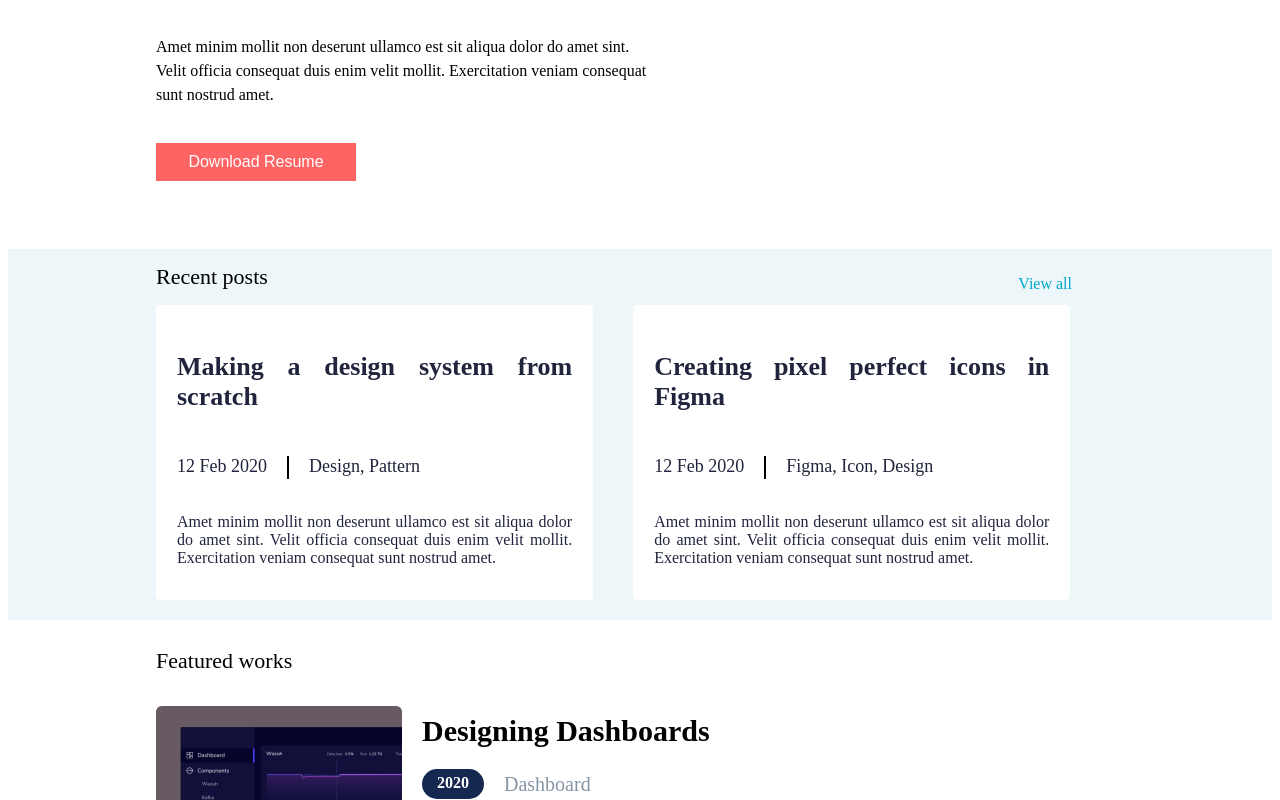
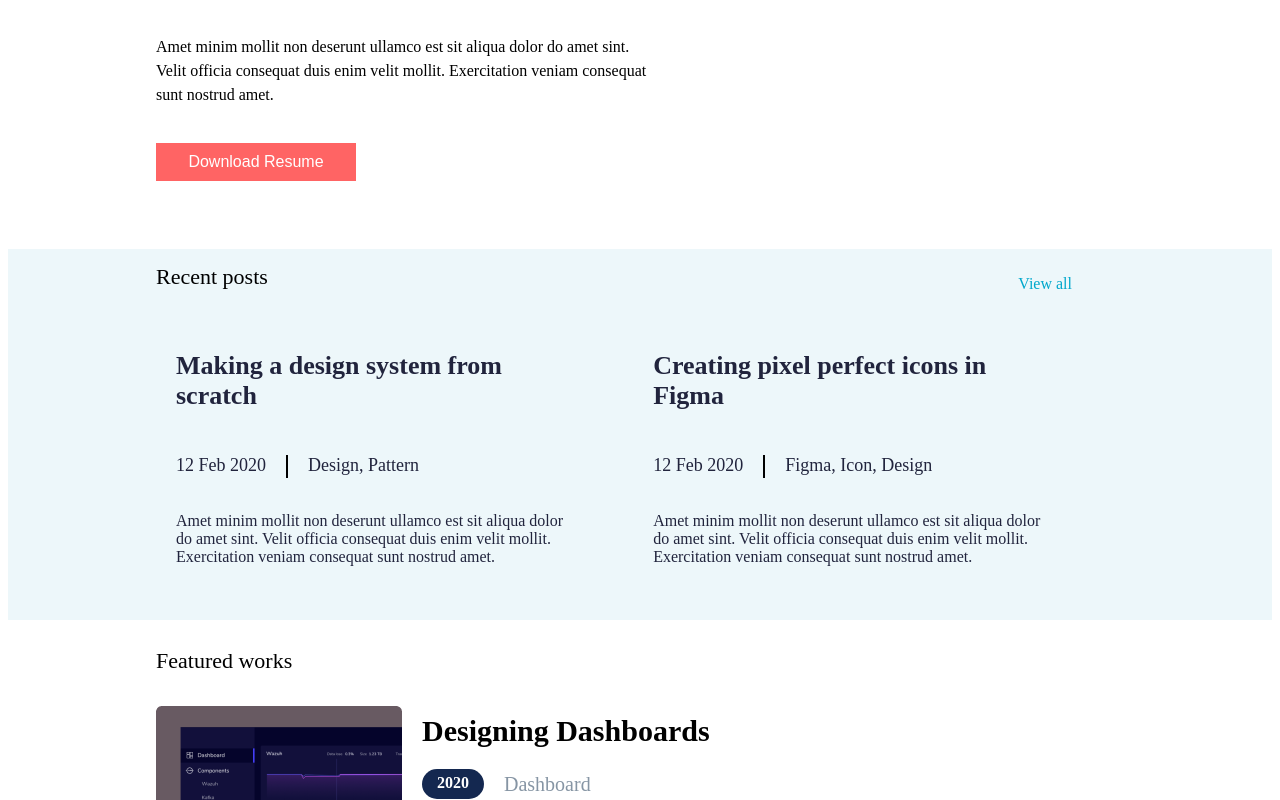
Before and after one commit to datoz1708/HTML-CSS-page, a plain HTML site: page index.html in a window 1280 px wide. Shown: the part 527-1327 px from the top of the page. Drawn offline with Linux system fonts and the light colour scheme.

Commit message:
Update style.css

```diff
--- a/style.css
+++ b/style.css
@@ -82,15 +82,13 @@ body {
   width: 418px;
   height: 295px;
   color: #21243D;
-  text-align: justify;
+  text-align: left;
   border-radius: 4px;
   flex-shrink: 0;
-  border: 1px solid;
+  border: hidden;
   box-sizing: border-box;
   margin: 20px;
   padding: 20px;
-  border-color: #fff;
-  background-color: #fff;
 }
 
 .post h3 {
```
